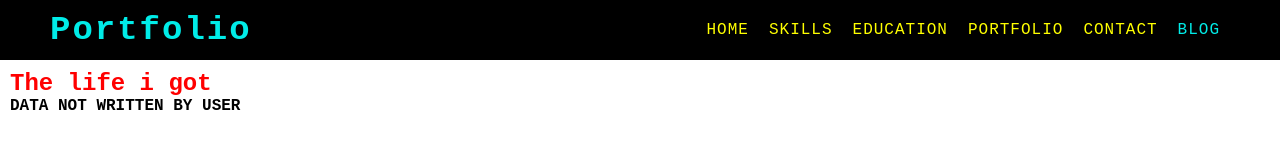
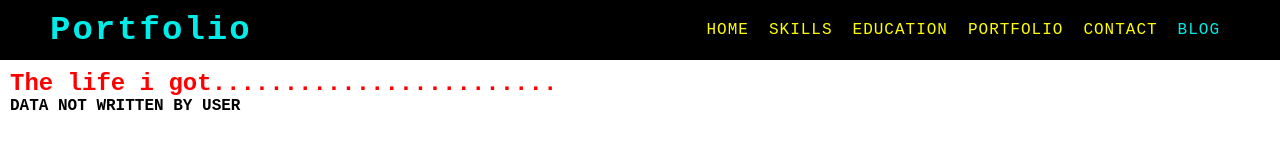
Before and after one commit to r-rajababushah/r-rajababushah, a React (Vite) app: page /blog in a window 1280 px wide. Shown: the top 160 px of the page. Built offline with nearby package versions, Linux system fonts and the light colour scheme.

Commit message:
minor edit

```diff
--- a/src/pages/Blog/Blog.jsx
+++ b/src/pages/Blog/Blog.jsx
@@ -13,7 +13,7 @@ function Blog() {
                 </Helmet>
                 <div className='My Blog' style={{ padding: "10px" }}>
                     <div className="myPost">
-                        <h2 style={{ color: "red" }}>The life i got</h2>
+                        <h2 style={{ color: "red" }}>The life i got........................</h2>
                         <p style={{ fontWeight: "bold" }}>DATA NOT WRITTEN BY USER</p>
                     </div>
                 </div>
```
